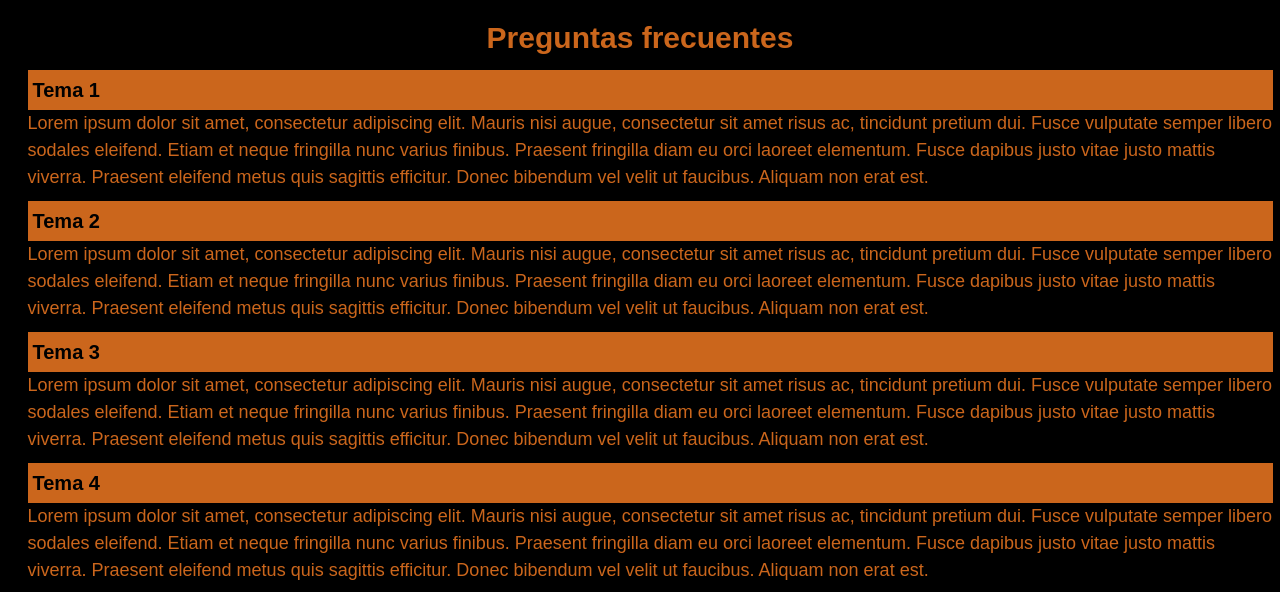
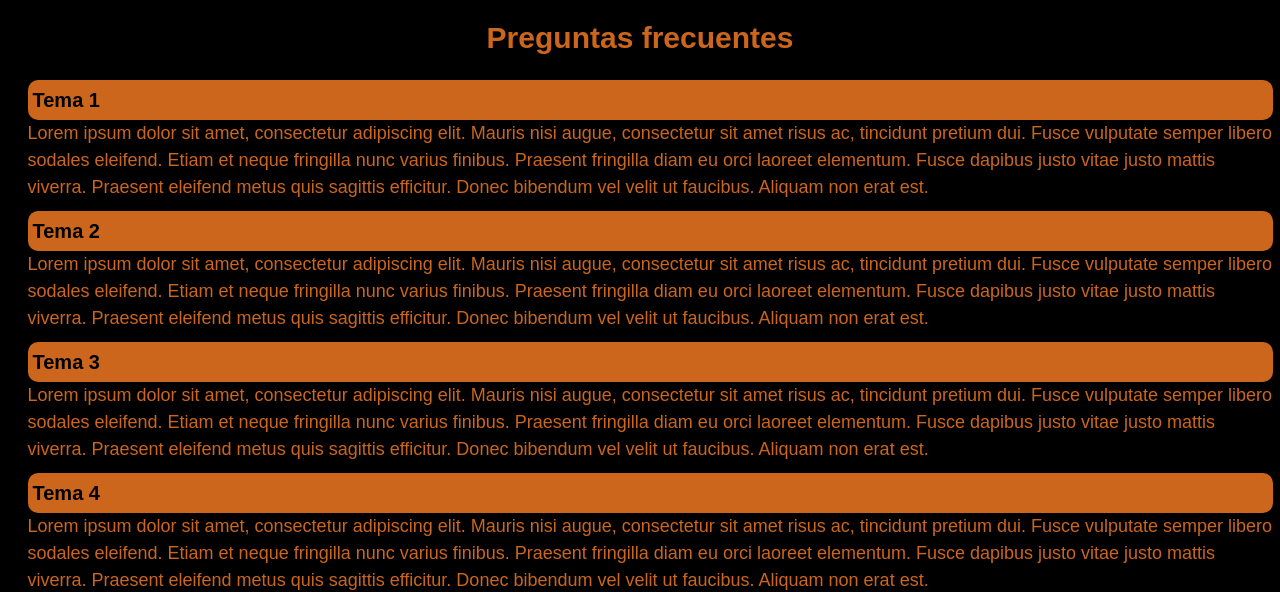
Before and after one commit to Jemuth/DesafioSASS, a website: page pages/ayuda.html in a window 1280 px wide. Shown: the part 1058-1650 px from the top of the page. Drawn offline with nearby package versions, Linux system fonts and the light colour scheme.

Commit message:
Retoques

```diff
--- a/scss/layout/_ayuda.scss
+++ b/scss/layout/_ayuda.scss
@@ -55,6 +55,7 @@
     align-items: center;
     justify-content: center;
     background-color: $negro;
+    gap: 1rem;
     width: 100%;
     height: auto;
     color: $naranja;
@@ -70,6 +71,7 @@
     padding: 5px;
     width: 100%;
     border: none;
+    border-radius: 1rem;
     text-align: left;
     outline: none;
     font-size: 20px;
```
Also changed, not shown: css/style.css.
